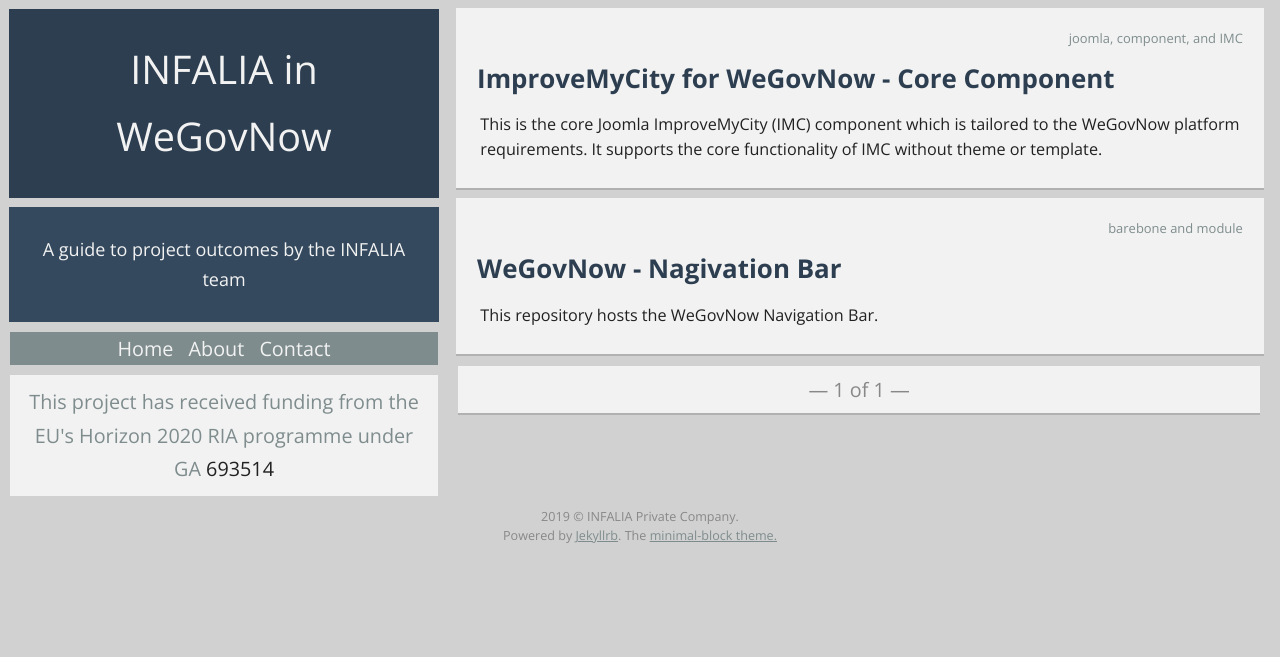
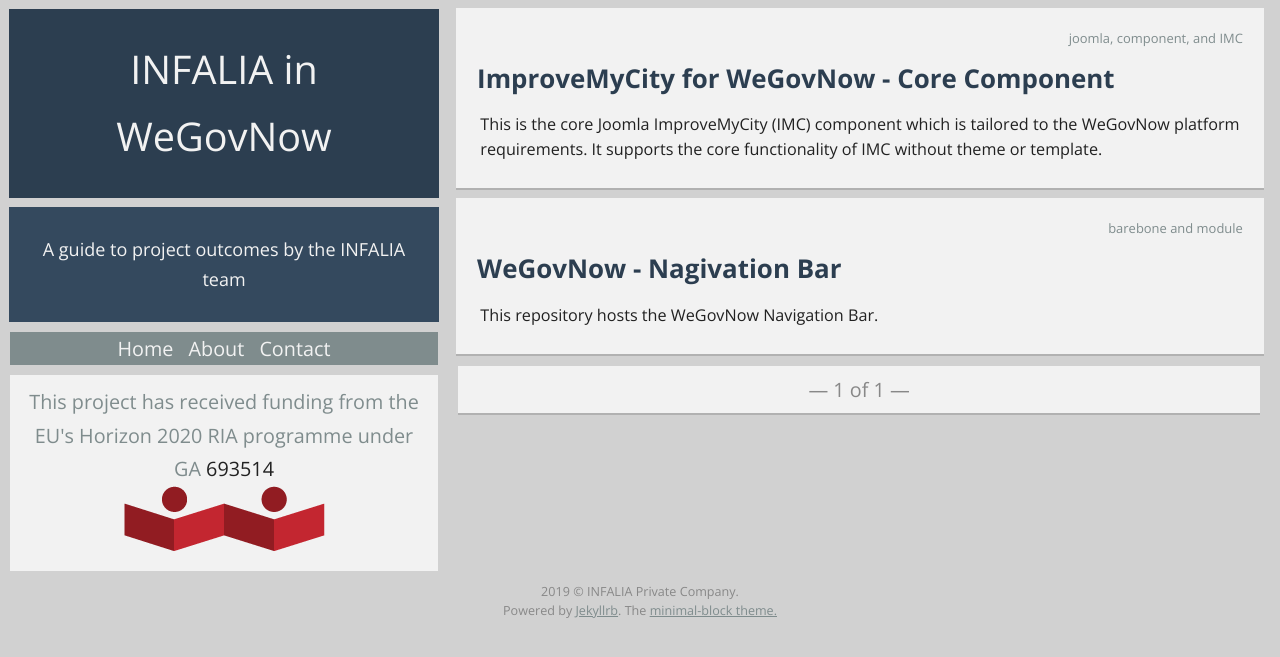
Before and after one commit to Infalia/wegovnow, a Jekyll site: the page built from index.html, in a window 1280 px wide. Shown: the top 657 px of the page. Built offline with Jekyll 4.4.1, drawn with Linux system fonts in a browser that asks for light colours; the list of posts is cut into pages by our own code.

Commit message:
add logo

```diff
--- a/_layouts/default.html
+++ b/_layouts/default.html
@@ -48,7 +48,8 @@
         </nav>
 
         <div class='module links color-3'>
-            This project has received funding from the EU's Horizon 2020 RIA programme under GA <a href="https://cordis.europa.eu/project/rcn/200261/factsheet/en" target='_blank'>693514</a>
+            This project has received funding from the EU's Horizon 2020 RIA programme under GA <a href="https://cordis.europa.eu/project/rcn/200261/factsheet/en" target='_blank'>693514</a><br />
+            <img src="{{ site.url }}/assets/images/wegovnow-logo-icon.png" alt="WeGovNow logo" />
         </div>
 
     </header>
```
Also changed, not shown: assets/images/wegovnow-logo-icon.png (added).
